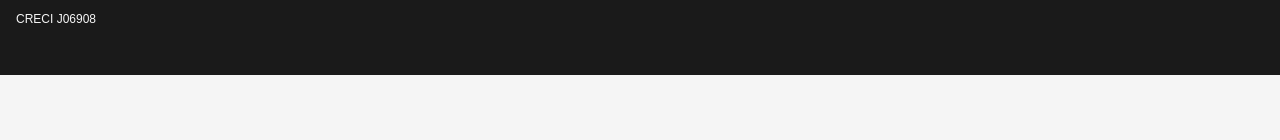
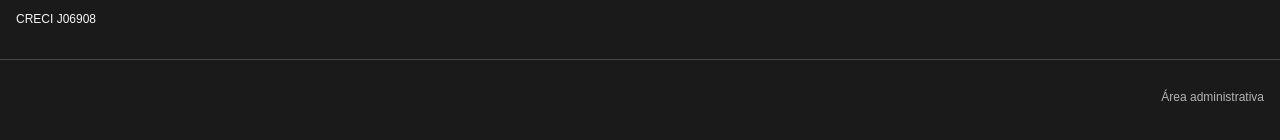
Before and after one commit to lucas-bids/mitram-imoveis, a Next.js app: page / in a window 1280 px wide. Shown: the part 2396-2536 px from the top of the page. Before the commit the page ends 2471 px from the top, so only its background shows below. Built offline with nearby package versions, Linux system fonts and the light colour scheme; no server answers; the database is empty.

Commit message:
feat: add login link in footer

```diff
--- a/src/components/layout/Footer.tsx
+++ b/src/components/layout/Footer.tsx
@@ -39,6 +39,15 @@ export default function Footer() {
           </ul>
         </div>
       </div>
+
+      <div className="container mx-auto px-4 mt-8 pt-6 border-t border-mitram-grayLight/20 text-right">
+        <Link
+          href="/admin/login"
+          className="text-xs text-mitram-grayLight/70 hover:text-mitram-gold transition-colors"
+        >
+          Área administrativa
+        </Link>
+      </div>
     </footer>
   );
 }
```
Also changed, not shown: .claude/settings.json (added), 2 other files (tests, documents, lock files or other folders).
